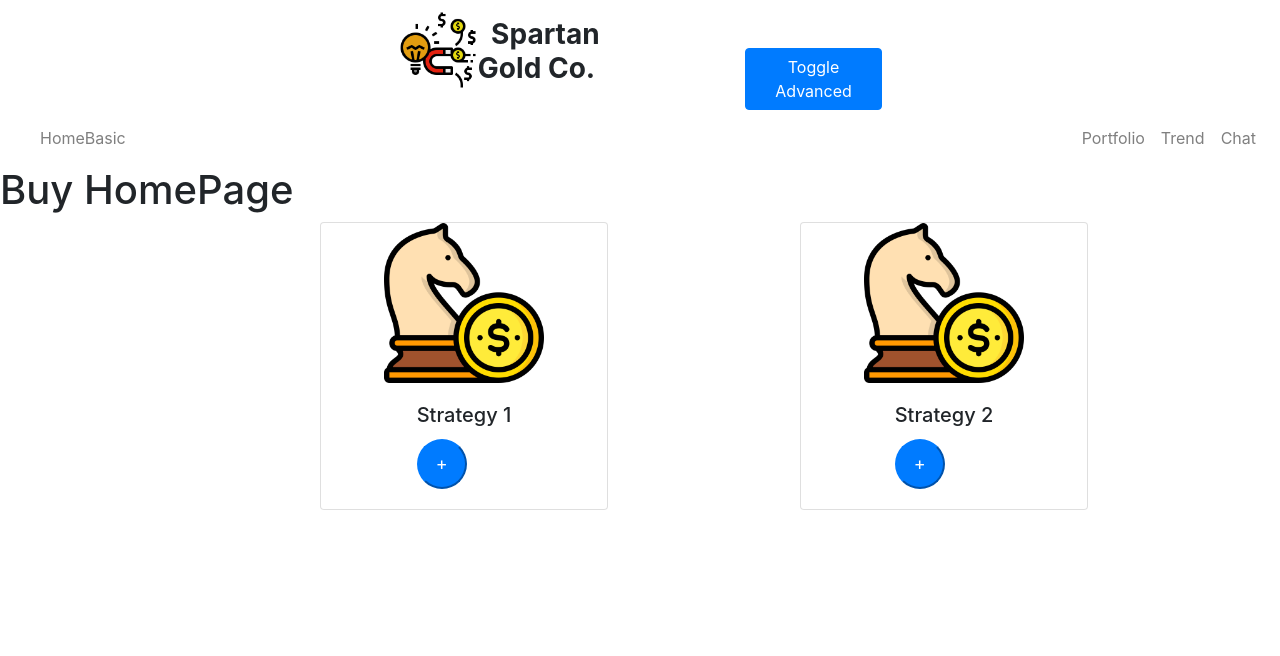
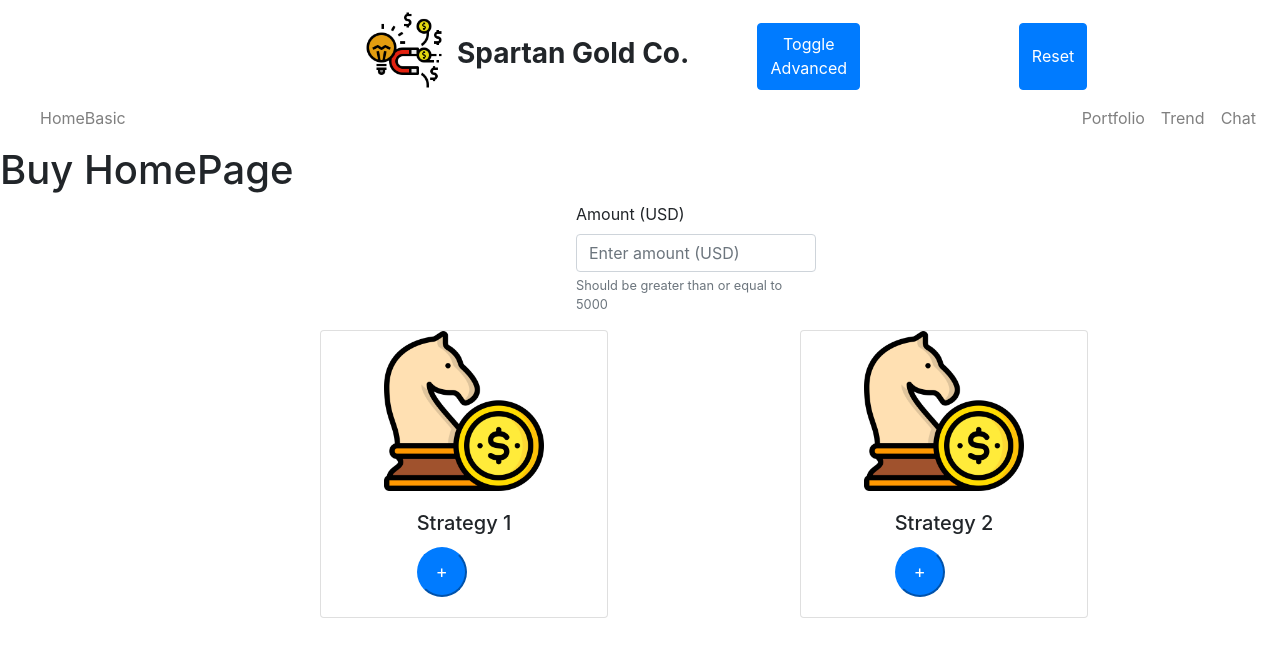
Before and after one commit to vaswal/285-term-project-portfolio-suggestion, a React (Create React App) app in the folder client/: page /basic/portfolio in a window 1280 px wide. Both pictures are taken after a click on the button "Create Portfolio". Shown: the top 656 px of the page. Built offline with nearby package versions, Linux system fonts and the light colour scheme; what react-stockcharts would draw is missing.

Commit message:
Added reset button and amount validations

```diff
--- a/client/src/components/Basic/BuyPage.js
+++ b/client/src/components/Basic/BuyPage.js
@@ -1,5 +1,5 @@
 import React, {Component} from 'react';
-import {Button, Card, ListGroup} from "react-bootstrap";
+import {Button, Card, ListGroup, Form, Toast} from "react-bootstrap";
 import HeikinAshiChart from "../Chart/HeikinAshi";
 import AreaChart from "../Chart/AreaChart";
 import {Redirect} from "react-router";
@@ -15,6 +15,7 @@ class BuyPage extends Component {
             mainStrategiesIndex: null,
             selectedStrategyIndex: null,
             selectedStepIndex: 0,
+            isAmountCorrect: true,
             redirectToPortfolio: false,
             strategyList: ["Ethical", "Growth", "Index", "Quality", "Value"],
             stepsList: ["1. Select strategy", "2. Review", "3. Finish"],
@@ -77,11 +78,6 @@ class BuyPage extends Component {
     }
 
     addToMainStrategyList = () => {
-        // const mainStrategyList = JSON.parse(localStorage.getItem("mainStrategyList"))
-        // console.log("mainStrategyList: " + mainStrategyList)
-        // mainStrategyList.push({name: this.state.strategyList[this.state.selectedStrategyIndex], test: "test"})
-        // localStorage.setItem("mainStrategyList", JSON.stringify(mainStrategyList));
-
         this.setState({
             mainStrategyList: [...this.state.mainStrategyList, {
                 name: this.state.strategyList[this.state.selectedStrategyIndex],
@@ -90,11 +86,13 @@ class BuyPage extends Component {
         }, () => {
             console.log("this.state.mainStrategyList: " + this.state.mainStrategyList)
         })
-
-        //this.setState({selectedStepIndex: this.state.selectedStepIndex + 1})
     }
 
     completePurchase = () => {
+        if (this.state.amount === null || this.state.amount < 5000) {
+            this.setState({isAmountCorrect: false});
+            return;
+        }
         localStorage.setItem("mainStrategyList", JSON.stringify(this.state.mainStrategyList));
         this.setState({redirectToPortfolio: true});
     }
@@ -141,8 +139,42 @@ class BuyPage extends Component {
                     state: {mainStrategyList: this.state.mainStrategyList}
                 }}/>}
 
+                {!this.state.isAmountCorrect && (
+                    <Toast
+                        onClose={() => this.setState({ isAmountCorrect: false })}
+                        show={!this.state.isAmountCorrect}
+                        style={{marginLeft:"45%"}}
+                    >
+                        <Toast.Header>
+                            <img
+                                src="holder.js/20x20?text=%20"
+                                className="rounded mr-2"
+                                alt=""
+                            />
+                            <strong className="mr-auto">Notification</strong>
+                        </Toast.Header>
+                        <Toast.Body>Amount should be great than or equal to 5000</Toast.Body>
+                    </Toast>
+                )}
+
                 <h1>Buy HomePage</h1>
                 <div>
+                    <Form style={{marginLeft:"45%", width:"15rem"}}>
+                        <Form.Group controlId="amount">
+                            <Form.Label>Amount (USD)</Form.Label>
+                            <Form.Control
+                                placeholder="Enter amount (USD)"
+                                isValid={this.state.amount>=5000}
+                                isInvalid={this.state.amount<5000}
+                                onChange={(e) => {console.log("amount: " + e.target.value)
+                                    this.setState({amount: e.target.value})}}
+                            />
+                            <Form.Text className="text-muted">
+                                Should be greater than or equal to 5000
+                            </Form.Text>
+                        </Form.Group>
+                    </Form>
+
                     <div className='rowC'>
                         <div style={{marginLeft: "25%", marginRight: "15%"}}>
                             {this.state.mainStrategyList.length >= 1 ? getPortfolioCard(this.state.mainStrategyList[0].name, 0) : this.getEmptyPortfolioCard(0)}
@@ -159,7 +191,7 @@ class BuyPage extends Component {
                     Complete and Buy
                 </Button>}
 
-                {this.state.showSelectionComponent && <div className='rowC' style={{marginTop: "5%"}}>
+                {this.state.showSelectionComponent && <div className='rowC' style={{marginTop: "5%", width: "100%"}}>
                     {this.getStepsList()}
 
                     {this.state.selectedStepIndex === 0 &&
--- a/client/src/components/Basic/HomeBasic.js
+++ b/client/src/components/Basic/HomeBasic.js
@@ -1,5 +1,5 @@
 import React, {Component} from 'react';
-import {Switch} from "react-router";
+import {Redirect, Switch} from "react-router";
 import {Link, NavLink, Route} from "react-router-dom";
 import {Button, Nav, Navbar} from "react-bootstrap";
 import Portfolio from './Portfolio'
@@ -13,13 +13,22 @@ class HomeBasic extends Component {
     constructor(props) {
         super(props);
         this.state = {
-            isBasic: true
+            isBasic: true,
+            redirectVar: false
         }
+    }
+
+    reset = () => {
+        localStorage.clear();
+        this.setState({redirectVar: true})
     }
 
     render() {
         return (
             <div>
+                {this.state.redirectVar === true && <Redirect to={{
+                    pathname: "/basic/home/",
+                }}/>}
 
                 <div style={styles.container}>
 
@@ -30,11 +39,21 @@ class HomeBasic extends Component {
                         <div>
                             <h3 style={styles.message}>&nbsp;&nbsp;Spartan Gold Co.</h3>
                         </div>
-                        <Button variant="primary"
-                                style={{alignSelf: "right", marginTop: "10%", marginLeft: "30%"}}
-                                onClick={() => this.setState({isBasic: !this.state.isBasic})}>
-                            Toggle {this.state.isBasic === false ? "Basic" : "Advanced"}
-                        </Button>
+
+                        <div className='rowC'>
+                            <Button variant="primary"
+                                    style={{alignSelf: "right", marginTop: "10%", marginLeft: "30%"}}
+                                    onClick={() => this.setState({isBasic: !this.state.isBasic})}>
+                                Toggle {this.state.isBasic === false ? "Basic" : "Advanced"}
+                            </Button>
+
+                            <Button variant="primary"
+                                    style={{alignSelf: "right", marginTop: "10%", marginLeft: "70%"}}
+                                    onClick={() => this.reset()}>
+                                Reset
+                            </Button>
+                        </div>
+
                     </div>
                 </div>
 
```
